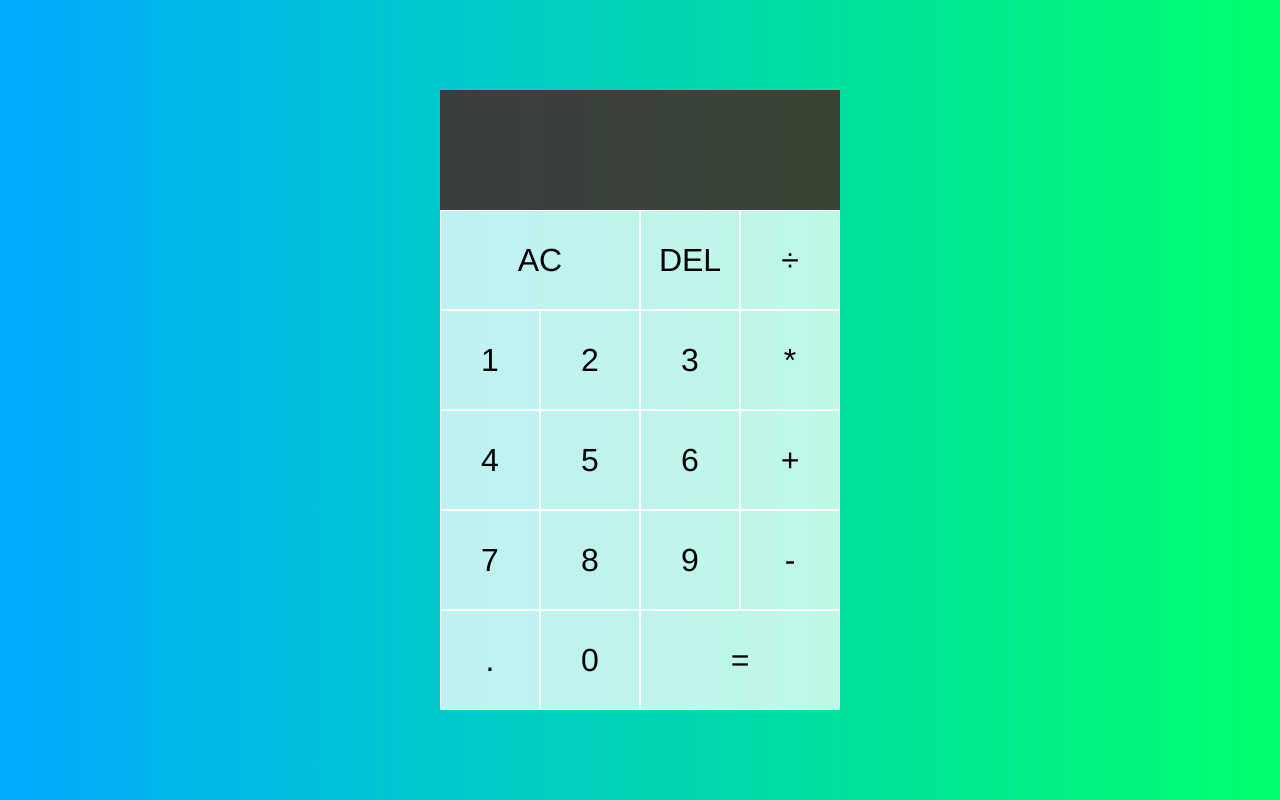
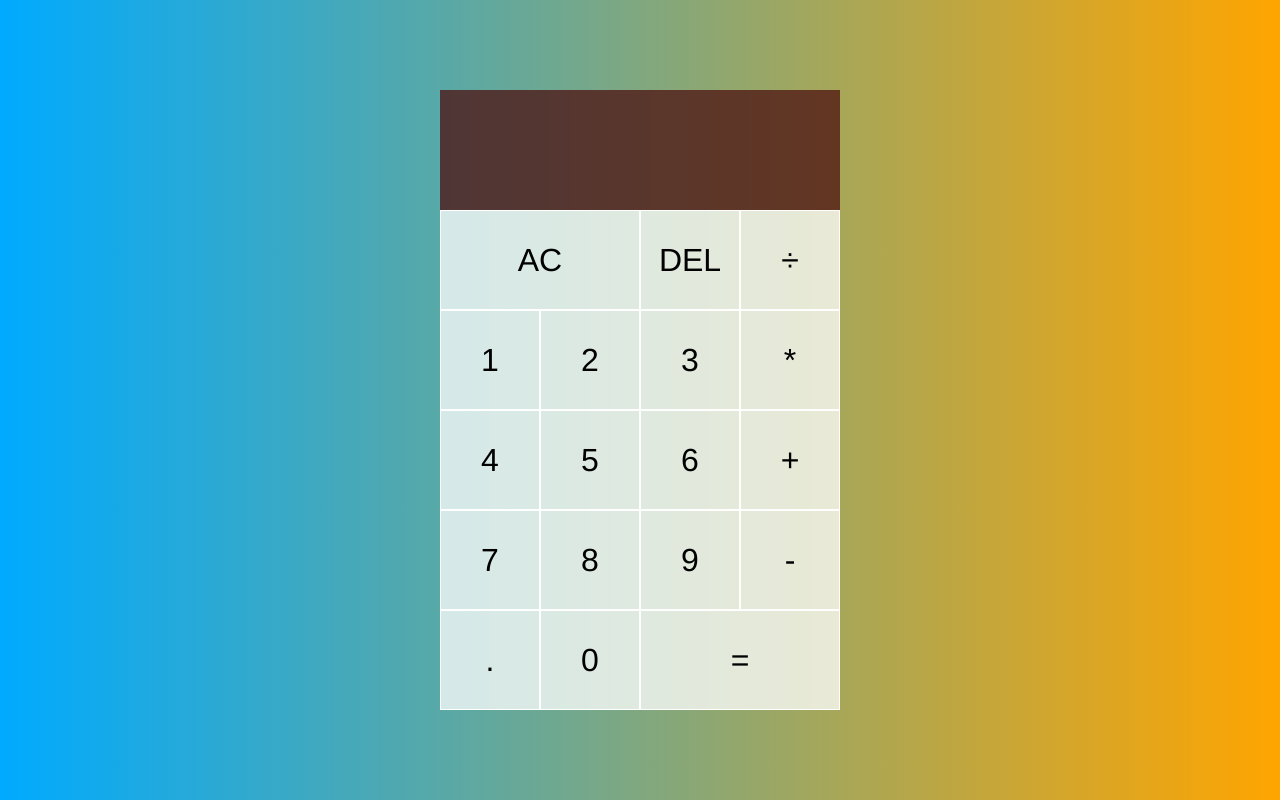
Before and after one commit to DanCala01/MyCalc, a plain HTML site: page index.html in a window 1280 px wide. Drawn offline with Linux system fonts and the light colour scheme.

Commit message:
Update styles.css

```diff
--- a/styles.css
+++ b/styles.css
@@ -7,7 +7,8 @@
 body {
     padding: 0;
     margin: 0;
-    background: linear-gradient(to right, #00AAFF, #00FF6C);
+    /*background: linear-gradient(to right, #00AAFF, #00FF6C);*/
+    background: linear-gradient(to right, #00AAFF, #FFA500);
 }
 
 .calculator-grid {
```
